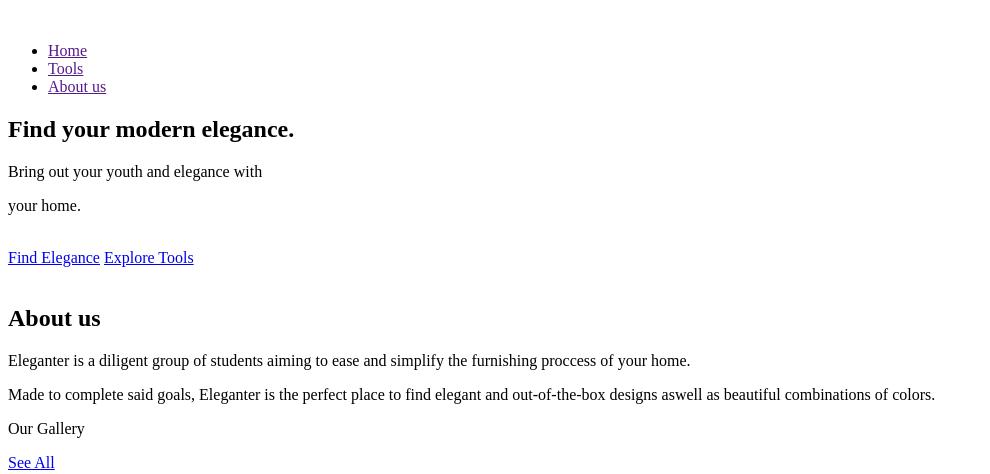
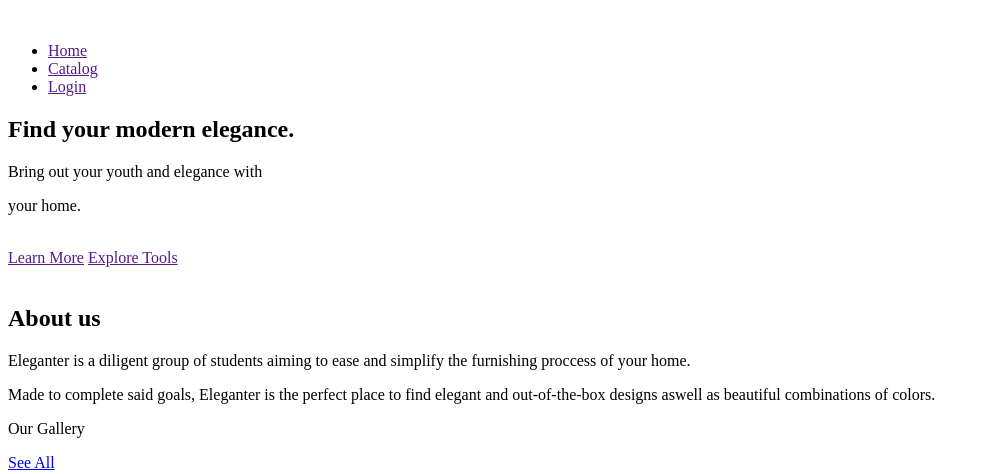
Before and after one commit to Marvvllo/eleganter, a PHP site: the page made by application/views/Home.php in a window 1280 px wide. Shown: the top 474 px of the page, without its empty margins (0-990 px from the left). Run offline with PHP 8.4, Linux system fonts and the light colour scheme; the template is opened without the code that fills it, so the values that code supplies are empty.

Commit message:
Change header nav links

```diff
--- a/application/views/Home.php
+++ b/application/views/Home.php
@@ -21,8 +21,8 @@
 
     <!-- Action Buttons -->
     <div class="flex gap-4 mx-8 my-4 slide-down scroll-slide-up">
-      <a class="btn-primary" href="#">Find Elegance</a>
-      <a class="btn-secondary" href="#">Explore Tools</a>
+      <a class="btn-primary" href="<?= base_url() ?>">Learn More</a>
+      <a class="btn-secondary" href="<?= base_url("catalog") ?>">Explore Tools</a>
     </div>
   </section>
 
--- a/application/views/components/header.php
+++ b/application/views/components/header.php
@@ -30,8 +30,8 @@
 
       <ul class="flex uppercase gap-16 mr-8 font-display font-medium text-sm">
         <li><a href="<?= base_url() ?>" class="nav-link py-2">Home</a></li>
-        <li><a href="<?= base_url() ?>" class="nav-link py-2">Tools</a></li>
-        <li><a href="<?= base_url() ?>" class="nav-link py-2">About us</a></li>
+        <li><a href="<?= base_url("catalog") ?>" class="nav-link py-2">Catalog</a></li>
+        <li><a href="<?= base_url("landing/login") ?>" class="nav-link py-2">Login</a></li>
       </ul>
 
     </nav>
--- a/assets/css/input.css
+++ b/assets/css/input.css
@@ -2,11 +2,11 @@
 @tailwind components;
 @layer components {
 	.btn-primary {
-		@apply bg-primary hover:bg-accent hover:text-primary transition-colors ease-in-out duration-300 py-2 px-8 text-white text-lg text-center font-display font-bold rounded-full;
+		@apply bg-primary hover:bg-accent hover:text-primary transition-colors ease-in-out duration-300 py-2 px-8 text-white text-lg text-center font-display font-semibold rounded-full;
 	}
 
 	.btn-secondary {
-		@apply bg-transparent hover:bg-secondary hover:text-white ring-2 ring-secondary transition-colors ease-in-out duration-300 py-2 px-8 text-secondary text-lg text-center font-display font-bold rounded-full;
+		@apply bg-transparent hover:bg-secondary hover:text-white ring-2 ring-secondary transition-colors ease-in-out duration-300 py-2 px-8 text-secondary text-lg text-center font-display font-semibold rounded-full;
 	}
 }
 
```
Also changed, not shown: application/controllers/Landing.php (+7 -0 lines).
